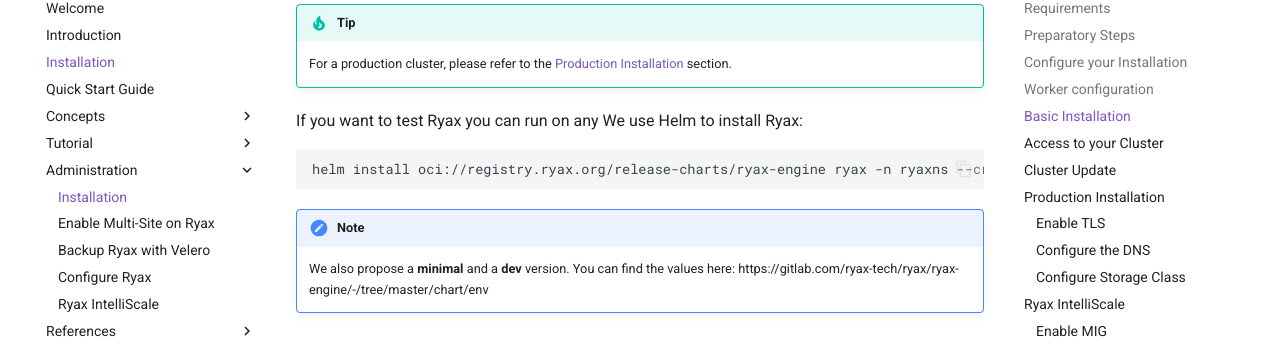
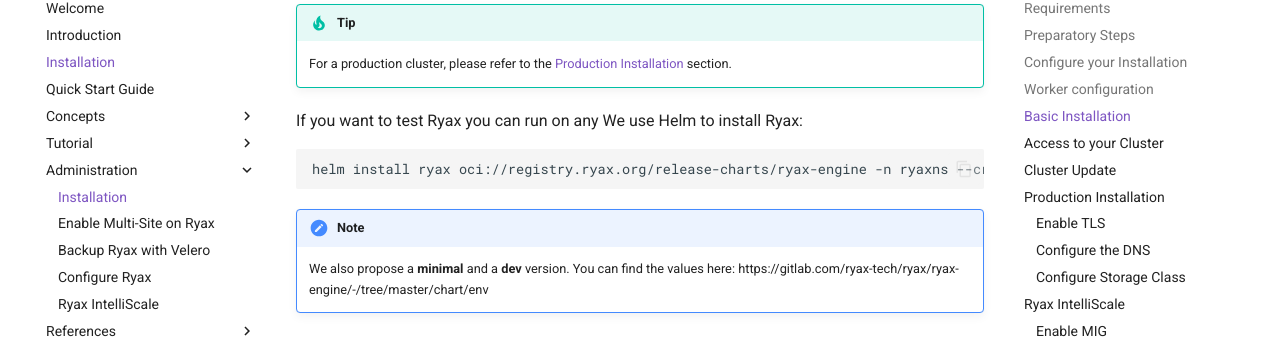
Before and after one commit to RyaxTech/ryax-engine, an MkDocs documentation site: the page built from docs/docs/howto/install_ryax_kubernetes.md, in a window 1280 px wide and 900 px high, scrolled down 3134 px. Shown: the part 100-450 px from the top of the window. Built offline with MkDocs 1.6.1 and Material for MkDocs 9.7.7, drawn with Linux system fonts in a browser that asks for light colours; comment, search, counter and statistics services are not loaded.

````diff
--- a/docs/docs/howto/install_ryax_kubernetes.md
+++ b/docs/docs/howto/install_ryax_kubernetes.md
@@ -119,7 +119,7 @@ For more details about the Worker configuration please see the [Worker reference
 If you want to test Ryax you can run on any
 We use Helm to install Ryax:
 ```sh
-helm install oci://registry.ryax.org/release-charts/ryax-engine ryax -n ryaxns --create-namespace
+helm install ryax oci://registry.ryax.org/release-charts/ryax-engine -n ryaxns --create-namespace
 ```
 
 !!! note
````
